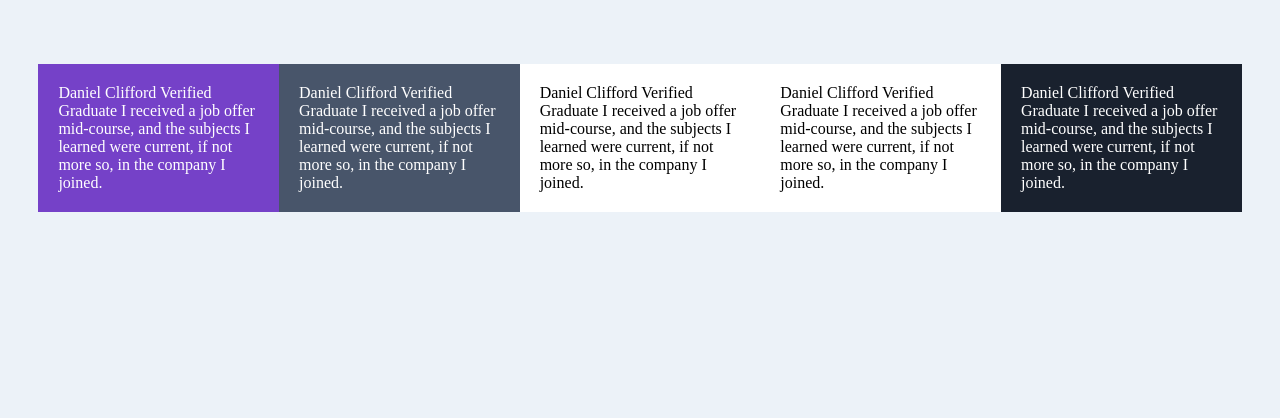
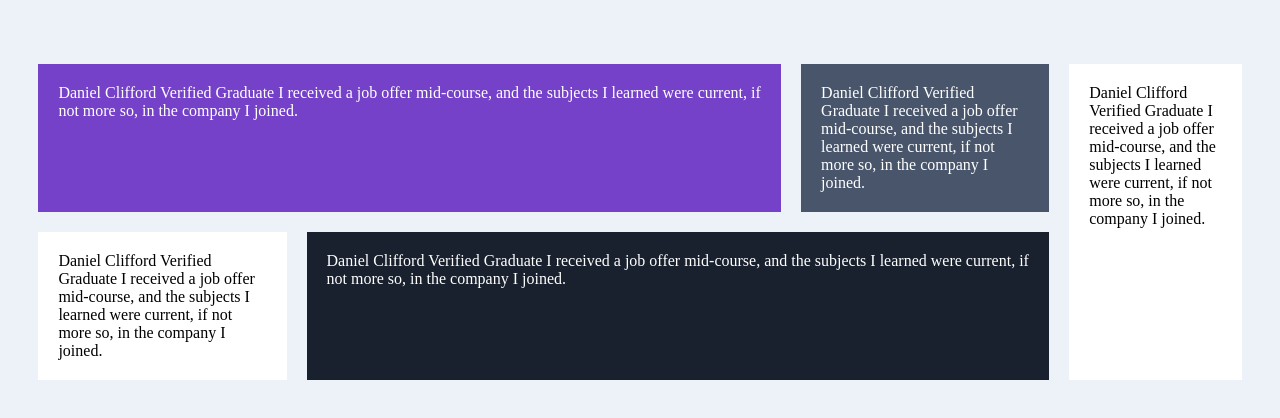
Before and after one commit to beelzekamibub/frontend-mentor-testimonial-grid, a plain HTML site: page index.html in a window 1280 px wide. Drawn offline with Linux system fonts and the light colour scheme.

Commit message:
layout done

```diff
--- a/index.html
+++ b/index.html
@@ -14,33 +14,39 @@
   </head>
   <body>
     <div id="container">
+      <div id="container-left">
+        <div id="first-row">
           <div id="testimonial-1" class="testimonial">
             <p>
-          Daniel Clifford Verified Graduate I received a job offer mid-course,
-          and the subjects I learned were current, if not more so, in the
-          company I joined.
+              Daniel Clifford Verified Graduate I received a job offer
+              mid-course, and the subjects I learned were current, if not more
+              so, in the company I joined.
             </p>
           </div>
           <div id="testimonial-2" class="testimonial">
             <p>
-          Daniel Clifford Verified Graduate I received a job offer mid-course,
-          and the subjects I learned were current, if not more so, in the
-          company I joined.
+              Daniel Clifford Verified Graduate I received a job offer
+              mid-course, and the subjects I learned were current, if not more
+              so, in the company I joined.
             </p>
           </div>
+        </div>
+        <div id="second-row">
           <div id="testimonial-3" class="testimonial">
             <p>
-          Daniel Clifford Verified Graduate I received a job offer mid-course,
-          and the subjects I learned were current, if not more so, in the
-          company I joined.
+              Daniel Clifford Verified Graduate I received a job offer
+              mid-course, and the subjects I learned were current, if not more
+              so, in the company I joined.
             </p>
           </div>
           <div id="testimonial-4" class="testimonial">
             <p>
-          Daniel Clifford Verified Graduate I received a job offer mid-course,
-          and the subjects I learned were current, if not more so, in the
-          company I joined.
+              Daniel Clifford Verified Graduate I received a job offer
+              mid-course, and the subjects I learned were current, if not more
+              so, in the company I joined.
             </p>
+          </div>
+        </div>
       </div>
       <div id="testimonial-5" class="testimonial">
         <p>
--- a/style.css
+++ b/style.css
@@ -9,7 +9,6 @@ body {
 }
 
 #container {
-  /* display: flex; */
   padding: 5% 3%;
 }
 
@@ -45,23 +44,39 @@ body {
   #container {
     display: flex;
   }
+  #container-left {
+    display: flex;
+    flex-direction: column;
+  }
+  #first-row {
+    display: flex;
+    flex-basis: 50%;
+  }
+  #second-row {
+    display: flex;
+    flex-basis: 50%;
+  }
+
   #testimonial-1 {
-    order: 1;
+    flex-basis: 75%;
   }
 
   #testimonial-2 {
-    order: 2;
+    margin-left: 20px;
+    flex-basis: 25%;
   }
 
   #testimonial-3 {
-    order: 4;
+    flex-basis: 25%;
   }
 
   #testimonial-4 {
-    order: 5;
+    margin-left: 20px;
+    flex-basis: 75%;
   }
 
   #testimonial-5 {
-    order: 3;
+    margin-left: 20px;
+    flex-basis: 25%;
   }
 }
```
Lines whose indentation alone changed are shown as unchanged.
